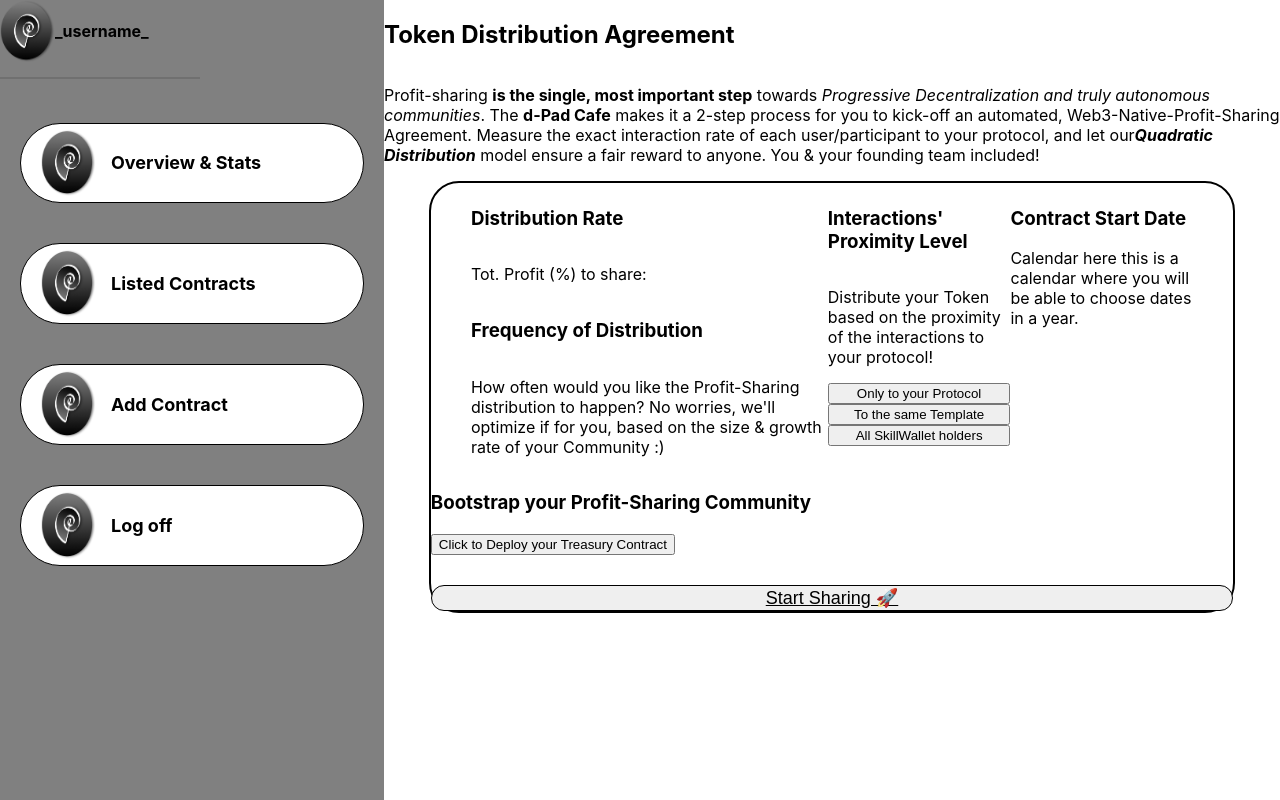
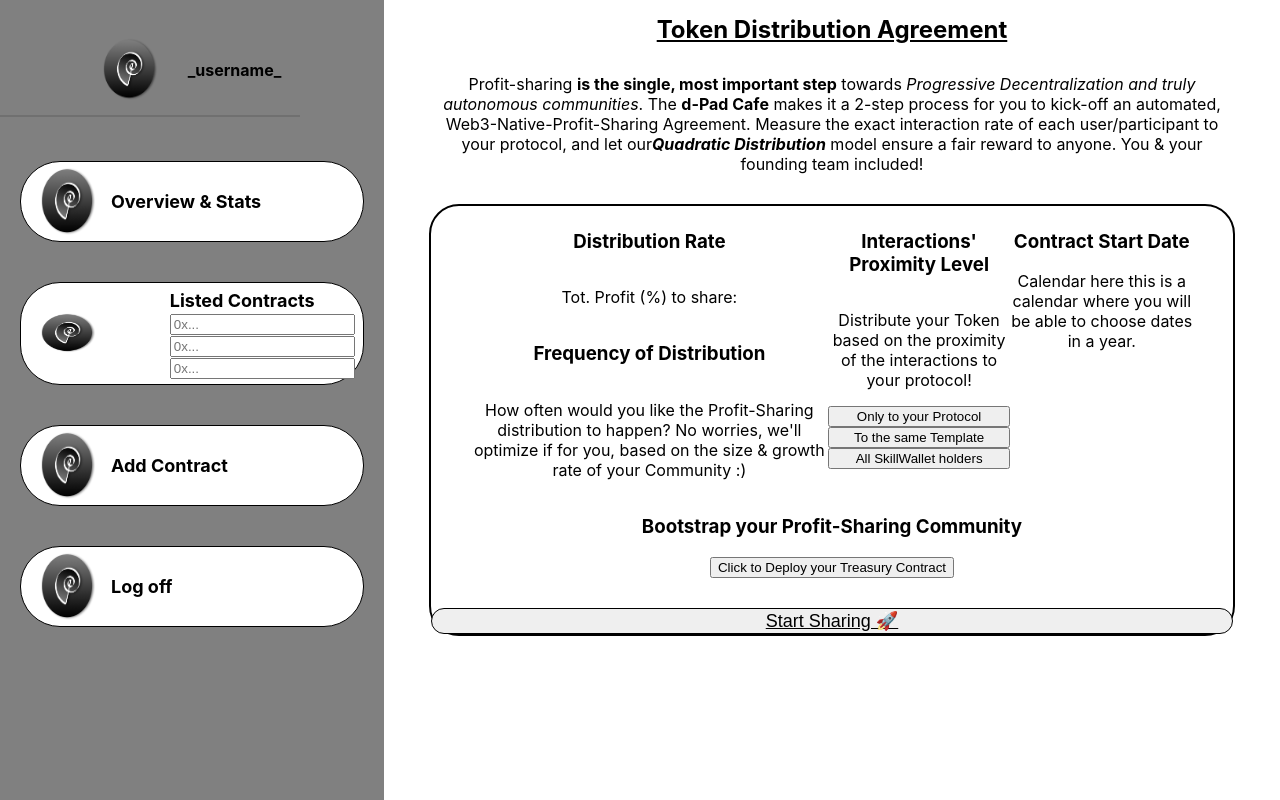
Before and after one commit to di-Pad/d-pad-cafe-frontend, a Next.js app: page /web3-native in a window 1280 px wide. Built offline with nearby package versions, Linux system fonts and the light colour scheme.

Commit message:
Some minor styling

```diff
--- a/pages/web3-native/index.js
+++ b/pages/web3-native/index.js
@@ -3,8 +3,6 @@
 const Web3Native = () => {
 
     // the fixed width for the Image tag on line 18 will be a problem......
-
-
     return (
         <div className="container">
 
@@ -15,7 +13,7 @@
                 <h4>_username_</h4>
             </div>
 
-            <Image className="line-26" src='/geometric-card-line-break.png' alt="line" width="200" height="2"/>
+            <Image className="line-26" src='/geometric-card-line-break.png' alt="line" width="300" height="2"/>
 
             <div className="profit-sidebar-buttons">
                 <div className="pill">
@@ -24,10 +22,18 @@
                     <h4>Overview & Stats</h4>
                 </div>
 
-                <div className="pill">
+                <div className="pill contracts-pill">
                 <Image src="/d-pad-logo.png" width="55" height="40"/>
-                    <h4>Listed Contracts</h4>
-                    <div></div>
+                    <div class="listed-contracts">
+                        <h4>Listed Contracts</h4>
+                        <form>
+                            <input placeholder="0x..." ></input>
+
+                            <input placeholder="0x..." ></input>
+
+                            <input placeholder="0x..." ></input>
+                        </form>
+                    </div>
                 </div>
 
                 <div className="pill">
@@ -42,8 +48,8 @@
             </div>
           </div>
 
-          <div className="landing-content">
-            <h2>Token Distribution Agreement</h2>
+          <div className="profit-content">
+            <h2 style={{textDecoration: "underline"}}>Token Distribution Agreement</h2>
 
             <p>Profit-sharing <b>is the single, most important step</b> towards <i>Progressive Decentralization and truly autonomous communities</i>.
             The <b>d-Pad Cafe</b> makes it a 2-step process for you to kick-off an automated, Web3-Native-Profit-Sharing Agreement.
--- a/styles/globals.css
+++ b/styles/globals.css
@@ -365,11 +365,29 @@
 
 .user-header {
   display: flex;
+  justify-content: center;
+  width: 80%;
+  margin: 0 auto;
+  margin-top: 10%;
+}
+
+.user-header > h4 {
+  margin-left: 30px;
+}
+
+.profit-content {
+  width: 70%;
+  display: flex;
+  flex-direction: column;
+}
+
+.profit-content > * {
+  width: 90%;
+  margin: 15px auto;
+  text-align: center;
 }
 
 .profit-sharing-agreement {
-  width: 90%;
-  margin: 0 auto;
   border: 2px solid black;
   border-radius: 30px;
 }
@@ -440,6 +458,22 @@
 
   .pill:hover {
     cursor: pointer;
+  }
+
+  .contracts-pill {
+    justify-content: space-between;
+    align-items: center;
+  }
+
+  .listed-contracts {
+    width: 60%;
+    display: flex;
+    justify-content: center;
+    flex-direction: column;
+  }
+
+  .listed-contracts > h4 {
+    margin: 2px 0 ;
   }
 
   /**** PROFIT SHARING PAGE *****/
```
